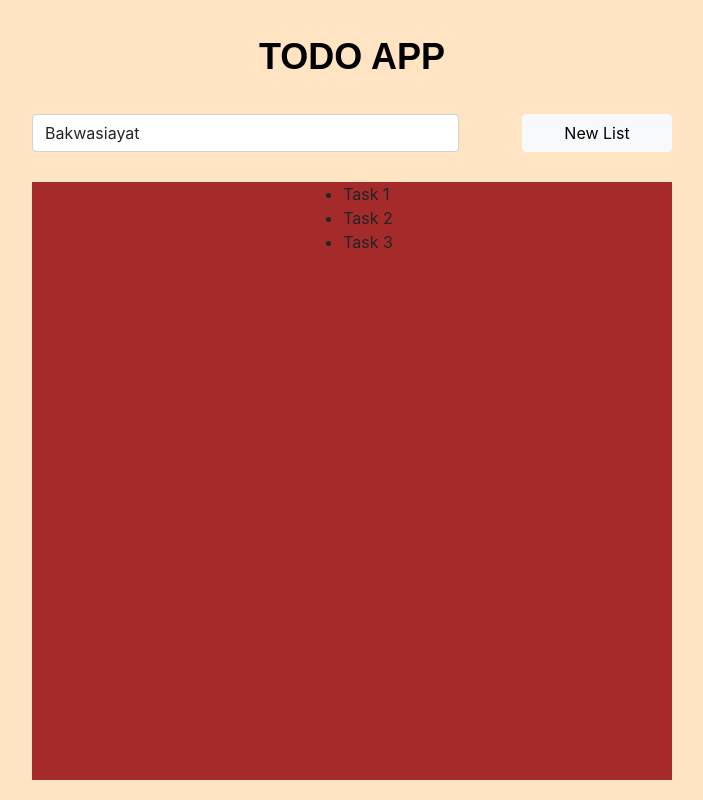
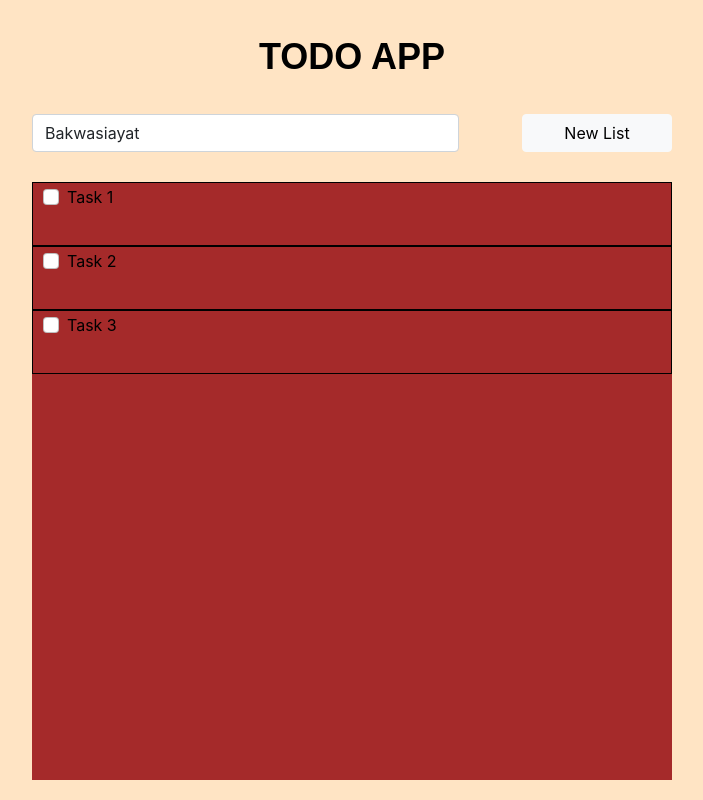
Before and after one commit to mehtishamulhaq/TODO_APP, a React (Create React App) app in the folder todo_app/: page / in a window 1280 px wide. Shown: the whole page, without its empty margins (288-991 px from the left). Built offline with nearby package versions, Linux system fonts and the light colour scheme.

Commit message:
saving state

```diff
--- a/todo_app/src/components/Checkbox/Checkbox.css
+++ b/todo_app/src/components/Checkbox/Checkbox.css
@@ -0,0 +1,3 @@
+.form-check {
+  width: 100%;
+}
--- a/todo_app/src/components/Checkbox/Checkbox.js
+++ b/todo_app/src/components/Checkbox/Checkbox.js
@@ -9,19 +9,32 @@ export default function Checkbox({
     onChange,
     children,
     disabled,
+    classes,
+    styles,
     ...otherprops }) {
+
+    let containerClassName = classes && classes.container ? `form-check ${classes.container}` : 'form-check';
+    let inputClassName = classes && classes.input ? `form-check-input ${classes.input}` : 'form-check-input';
+    let labelClassName = classes && classes.label ? `form-check-label ${classes.label}` : 'form-check-label';
+
     return (
-        <div className="form-check">
+        <div
+            className={containerClassName}
+            style={styles && styles.container ? styles.container : {}}>
             <input
                 id={id}
-                className="form-check-input"
+                className={inputClassName}
                 type="checkbox"
                 name={name}
                 value={value}
                 disabled={disabled}
                 onChange={onChange}
+                style={styles && styles.input ? styles.input : {}}
                 {...otherprops} />
-            <label className="form-check-label" htmlFor={id}>
+            <label
+                className={labelClassName}
+                htmlFor={id}
+                style={styles && styles.label ? styles.label : {}}>
                 {children}
             </label>
         </div>
@@ -34,5 +47,7 @@ Checkbox.defaultProps = {
     options: [],
     name: '',
     value: '',
-    onChange: () => { }
+    onChange: () => { },
+    classes: { label: '', input: '', container: '' },
+    styles: { label: {}, input: {}, container: {} }
 }
--- a/todo_app/src/components/Label/Label.css
+++ b/todo_app/src/components/Label/Label.css
@@ -1,5 +1,5 @@
 .form-check-label {
   color: black;
-  font-size: 36px;
+  /* font-size: 36px; */
   margin: 0px;
 }
--- a/todo_app/src/components/ListItem/ListItem.js
+++ b/todo_app/src/components/ListItem/ListItem.js
@@ -1,9 +1,13 @@
-import React from 'react'
+import React from 'react';
+import Checkbox from './../Checkbox/Checkbox';
+import './../../scss/ListItem.css';
 
-export default function ListItem() {
+export default function ListItem({
+    description,
+}) {
     return (
         <div className='list-item'>
-
+            <Checkbox >{description}</Checkbox>
         </div>
     )
 }
--- a/todo_app/src/js/App.js
+++ b/todo_app/src/js/App.js
@@ -5,7 +5,8 @@ import Grid from '@material-ui/core/Grid';
 import Input from './../components/Input/Input';
 import Label from './../components/Label/Label';
 import Button from './../components/Button/Button';
-import dummyData from './../constants/dummyData.json'
+import dummyData from './../constants/dummyData.json';
+
 
 function App() {
   const [list, updateList] = useState(dummyData['list']);
--- a/todo_app/src/js/TodoList.js
+++ b/todo_app/src/js/TodoList.js
@@ -1,14 +1,12 @@
 import React from 'react';
 import './../scss/TodoList.css';
-
+import ListItem from './../components/ListItem/ListItem';
 
 export default function TodoList({ list }) {
 
     return (
         <div className='list-container'>
-            <ul>
-                {list.map(listItem => <li>{listItem.description}</li>)}
-            </ul>
+            {list.map(listItem => <ListItem description={listItem.description} />)}
         </div>
     )
 }
--- /dev/null
+++ b/todo_app/src/scss/ListItem.css
@@ -0,0 +1,6 @@
+.list-item {
+  width: 100%;
+  height: 64px;
+  padding: 2px 10px;
+  border: 1px solid black;
+}
--- a/todo_app/src/scss/TodoList.css
+++ b/todo_app/src/scss/TodoList.css
@@ -4,6 +4,7 @@
   overflow-y: auto;
   margin-bottom: 20px;
   display: flex;
-  justify-content: center;
-  align-items: flex-start;
+  flex-direction: column;
+  justify-content: flex-start;
+  align-items: center;
 }
```
